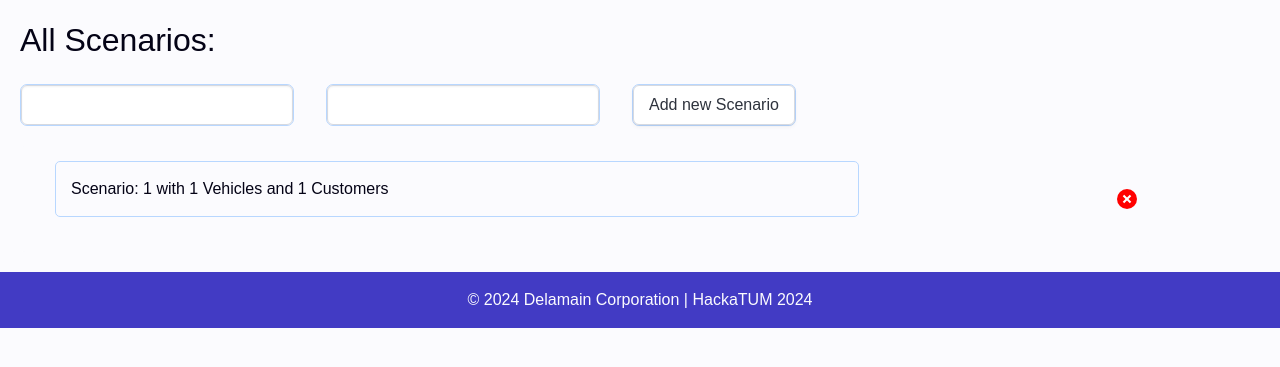
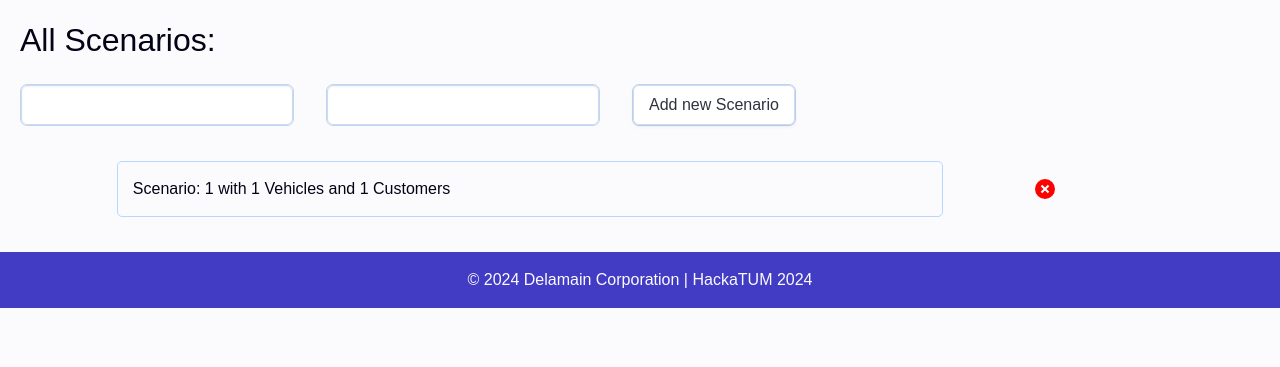
Before and after one commit to Shadow-Devil/delamain-corporation-hackatum-2024, a Flask app: template templates/index.html in a window 1280 px wide. Shown: the part 114-481 px from the top of the page. Run offline with Flask 3, Linux system fonts and the light colour scheme; the template is opened without the code that fills it: most values are stand-ins (such as "Sample title", 1, 10 or a date in 2020).

Commit message:
Fix spacing in overview

```diff
--- a/templates/base.html
+++ b/templates/base.html
@@ -142,7 +142,7 @@
         .scenario-container {
     display: flex;
     align-items: center;
-    justify-content: space-between; /* Ensure the delete button is always on the right */
+    justify-content: space-evenly; /* Ensure the delete button is always on the right */
     gap: 10px;
     background-color: var(--background);
     border: none;
@@ -200,8 +200,8 @@
             color: var(--text);
             padding: 15px;
             border-radius: 5px;
-            margin-left: 20px;
-            margin-bottom: 20px;
+            {#margin-left: 20px;#}
+            {#margin-bottom: 20px;#}
             width: 75%;
         }
 
--- a/templates/index.html
+++ b/templates/index.html
@@ -26,12 +26,12 @@ Delamain Corporation - Fleet Manager
 <div id="scenarios" class="m-2">
     {% for scenario in scenarios %}
     <div class="scenario-container">
-        <a href="{{ url_for('view_scenario', id=scenario.id) }}" class="scenario-link">
-            <div class="scenario-box">
+
+            <div class="scenario-box"><a href="{{ url_for('view_scenario', id=scenario.id) }}" class="scenario-link">
                 Scenario: {{ scenario.id }} with {{ scenario.vehicles|length }} Vehicles
                 and {{ scenario.customers|length }} Customers
-            </div>
-        </a>
+            </a></div>
+
         <button class="delete"
                 hx-delete="/api/scenario/{{ scenario.id }}"
                 hx-target="closest .scenario-container"
```
Also changed, not shown: templates/fragment/single_scenario_in_list.html (+13 -5 lines).
